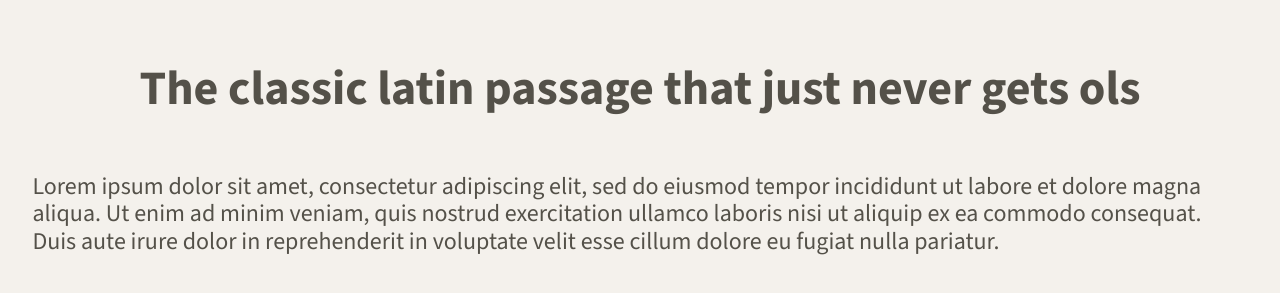
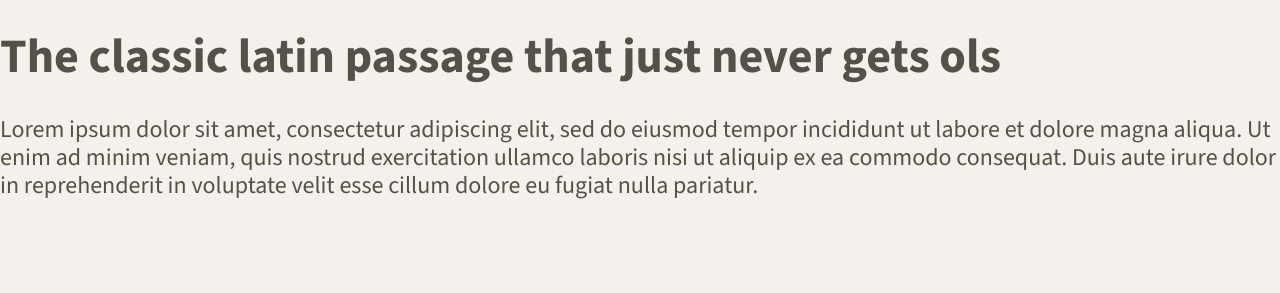
Before and after one commit to NofarZiv/tweeter, a website: page public/index.html in a window 1280 px wide. Shown: the part 627-920 px from the top of the page. After the commit the page ends 850 px from the top, so only its background shows below. Drawn offline with nearby package versions, Linux system fonts and the light colour scheme.

Commit message:
removed the container tag from the file.

```diff
--- a/public/styles/layout.css
+++ b/public/styles/layout.css
@@ -22,13 +22,7 @@ body {
   font-family: "Source Sans 3", sans-serif;
 }
 
-.container {
-  padding: 1.35em;
-  display: flex;
-  flex-direction: column;
-  align-items: center;
-  background-color: #f4f1ec;
-}
+
 
 
 
```
